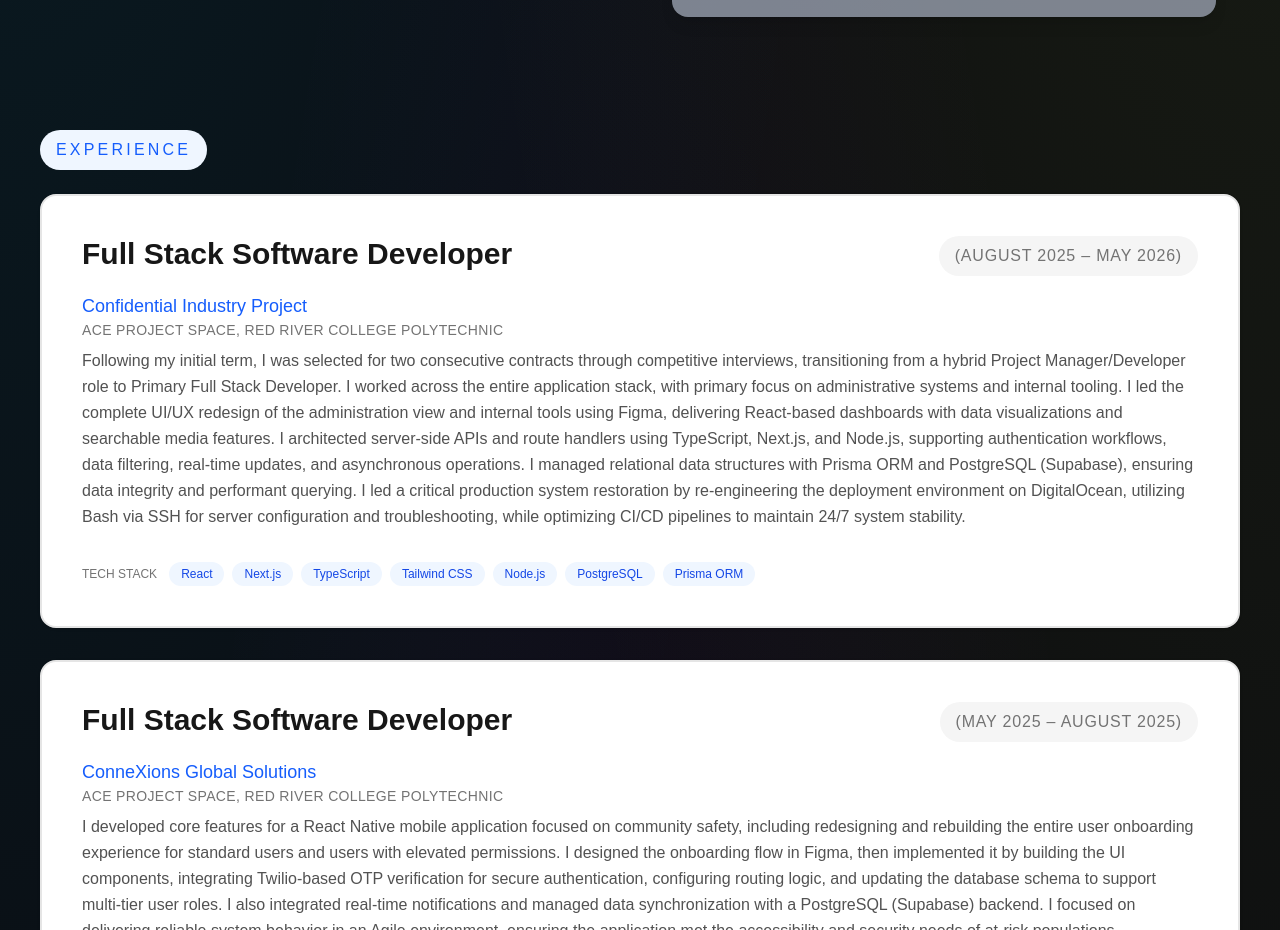
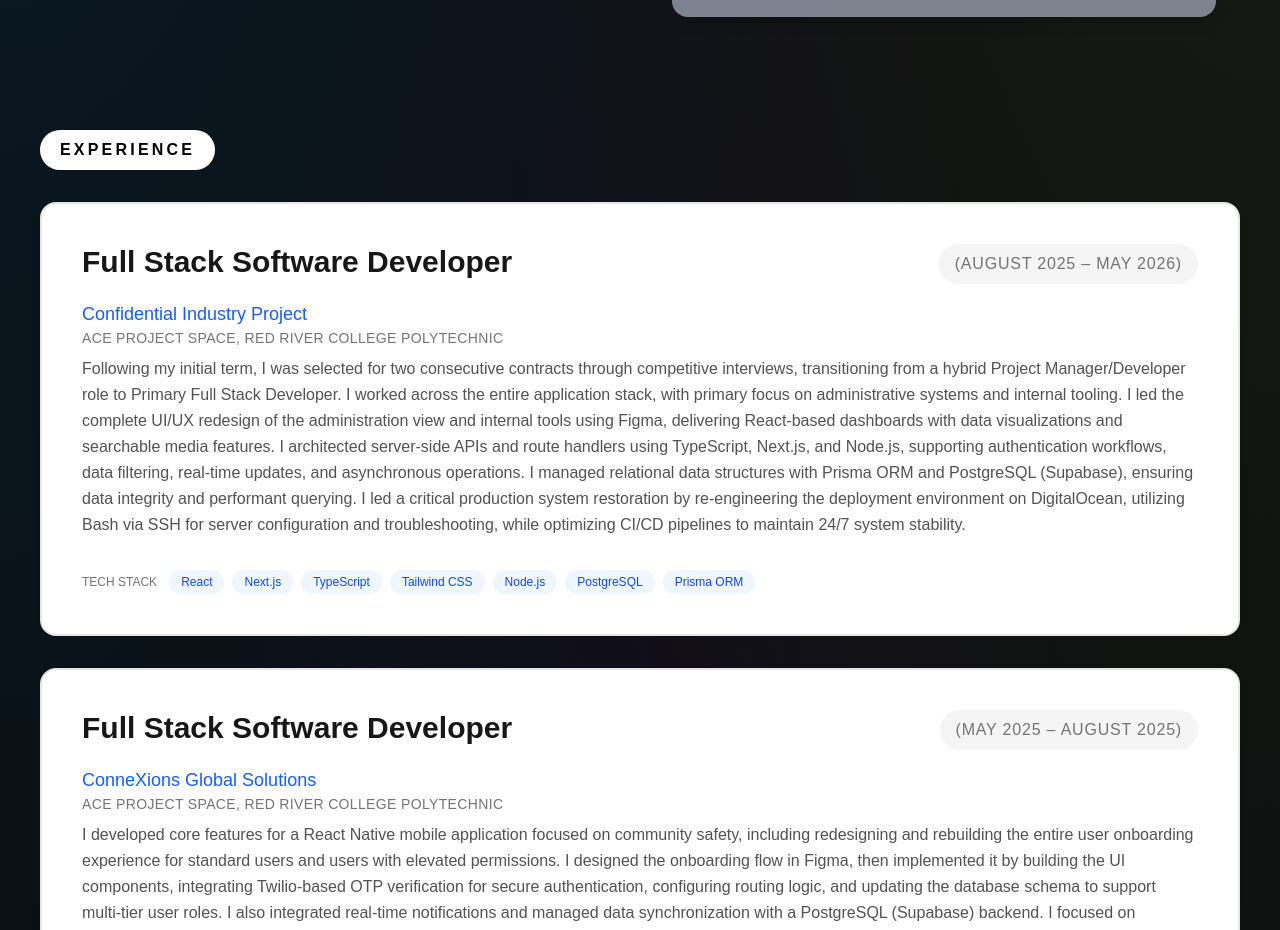
Before and after one commit to zandersantos/zander-santos-portfolio, a Next.js app in the folder zander-santos-portfolio/: page / in a window 1280 px wide. Shown: the part 1631-2561 px from the top of the page. Built offline with nearby package versions, Linux system fonts and the light colour scheme.

Commit message:
Updated the Experience header to match the About header

```diff
--- a/zander-santos-portfolio/components/Experience.tsx
+++ b/zander-santos-portfolio/components/Experience.tsx
@@ -4,7 +4,7 @@ const Experience = () => {
     <section id="experience" className="min-h-screen flex px-10 pt-20">
       <div className="max-w-screen-2xl mx-auto w-full">
         <div className="space-y-12">
-          <span className="inline-block px-4 py-2 bg-blue-50 text-blue-600 rounded-full text-md uppercase tracking-[0.2em] font-medium mb-6">
+          <span className="inline-block px-5 py-2 bg-white text-black rounded-full text-md uppercase tracking-[0.2em] font-bold mb-8">
             Experience
           </span>
           <div className="space-y-8">
```
